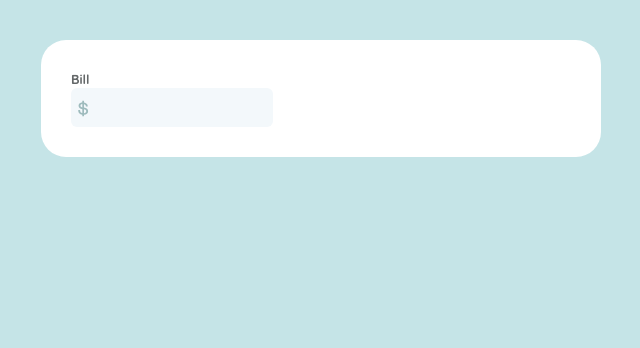
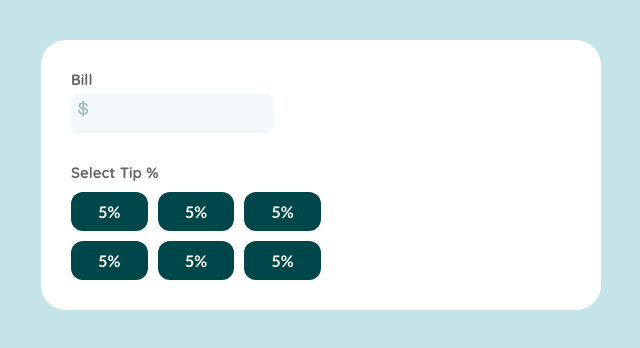
Before and after one commit to AndriiSalohub/tip-calculator, a plain HTML site: page index.html in a window 1280 px wide. Shown: the part 224-572 px from the top of the page, without its empty margins (319-959 px from the left). Drawn offline with Linux system fonts and the light colour scheme.

Commit message:
add markup and styles for select tip section

```diff
--- a/css/style.scss
+++ b/css/style.scss
@@ -32,14 +32,36 @@ body {
             left: 7px;
         }
     }
+    &__tip {
+        margin-top: 30px;
+        &-list {
+            margin-top: 10px;
+            display: grid;
+            grid-template-columns: repeat(3, 1fr);
+            grid-gap: 10px;
+            text-align: center;
+            &-item {
+                background-color: #00474b;
+                padding: 10px;
+                border-radius: 12px;
+                color: #fff;
+                font-family: "Lato", sans-serif;
+                transition: all 0.4s ease-in-out;
+                &:hover {
+                    background-color: #c5e4e7;
+                    color: #00474b;
+                    transition: all 0.4s ease-in-out;
+                }
+            }
+        }
+    }
 }
 
 .label {
     font-family: "Quicksand", sans-serif;
     font-weight: 700;
-    font-size: 13px;
+    font-size: 15px;
     color: #646869;
-    padding-bottom: 2px;
 }
 
 .input {
@@ -51,6 +73,7 @@ body {
     font-family: "Lato", sans-serif;
     border-radius: 6px;
     position: relative;
+    margin-top: 5px;
     &:hover {
         border: 1px solid green;
         transition: border 1s ease-in-out;
--- a/index.html
+++ b/index.html
@@ -28,6 +28,19 @@
                         class="calculation__bill-img"
                     />
                 </div>
+                <div class="calculation__tip">
+                    <label for="" class="calculation__tip-lable label"
+                        >Select Tip %</label
+                    >
+                    <ul class="calculation__tip-list">
+                        <li class="calculation__tip-list-item">5%</li>
+                        <li class="calculation__tip-list-item">5%</li>
+                        <li class="calculation__tip-list-item">5%</li>
+                        <li class="calculation__tip-list-item">5%</li>
+                        <li class="calculation__tip-list-item">5%</li>
+                        <li class="calculation__tip-list-item">5%</li>
+                    </ul>
+                </div>
             </div>
             <div class="amount"></div>
         </div>
```
Also changed, not shown: css/style.css, 1 other file.
